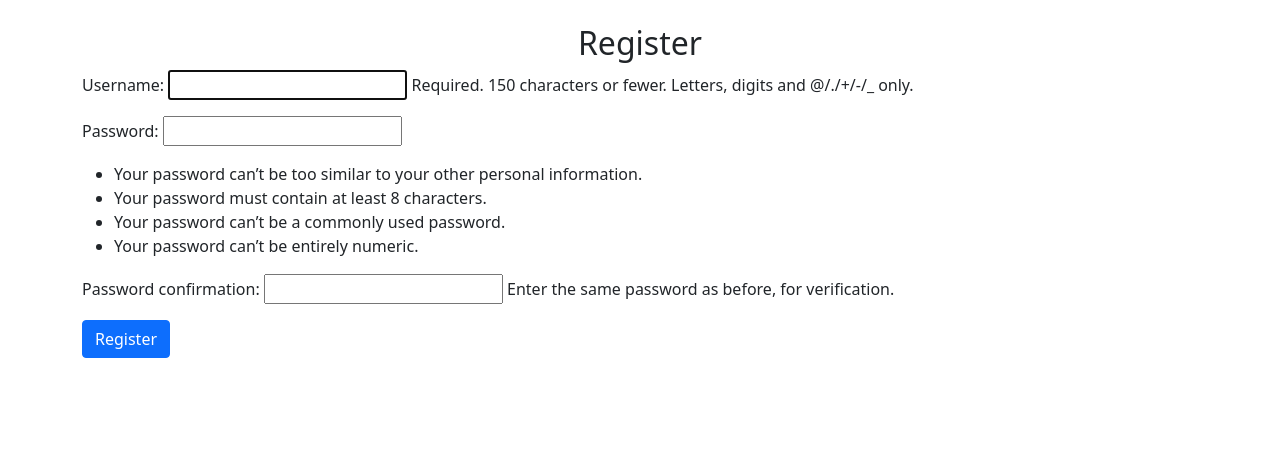
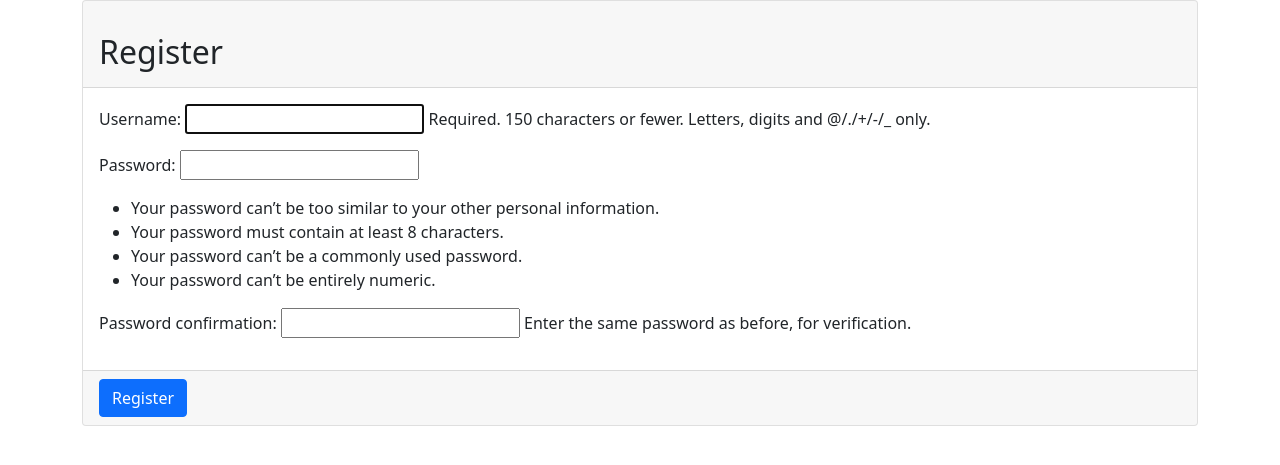
Before and after one commit to jaredper123/piggybank, a Django app: page /register/ in a window 1280 px wide. Shown: the part 56-521 px from the top of the page. Run offline with Django 4.2, Linux system fonts and the light colour scheme.

Commit message:
Minor styling changes

```diff
--- a/transactions/templates/registration/register.html
+++ b/transactions/templates/registration/register.html
@@ -1,12 +1,18 @@
-{% extends "transactions/base.html" %}
+{% extends "transactions/base.html" %} {% block content %}
 
-{% block content %}
-    <div class="text-center mt-4">
-        <h2>Register</h2>
+<div class="card">
+  <div class="card-header">
+    <div class="mt-4">
+      <h2>Register</h2>
     </div>
-    <form method="post">
-        {% csrf_token %}
-        {{ form.as_p }}
-        <button type="submit" class="btn btn-primary">Register</button>
-    </form>
+  </div>
+
+  <form method="post">
+    <div class="card-body">{% csrf_token %} {{ form.as_p }}</div>
+    <div class="card-footer">
+      <button type="submit" class="btn btn-primary">Register</button>
+    </div>
+  </form>
+</div>
+
 {% endblock %}
```
Also changed, not shown: transactions/templates/registration/login.html (+21 -3 lines), transactions/templates/transactions/home.html (+30 -0 lines), db.sqlite3.
